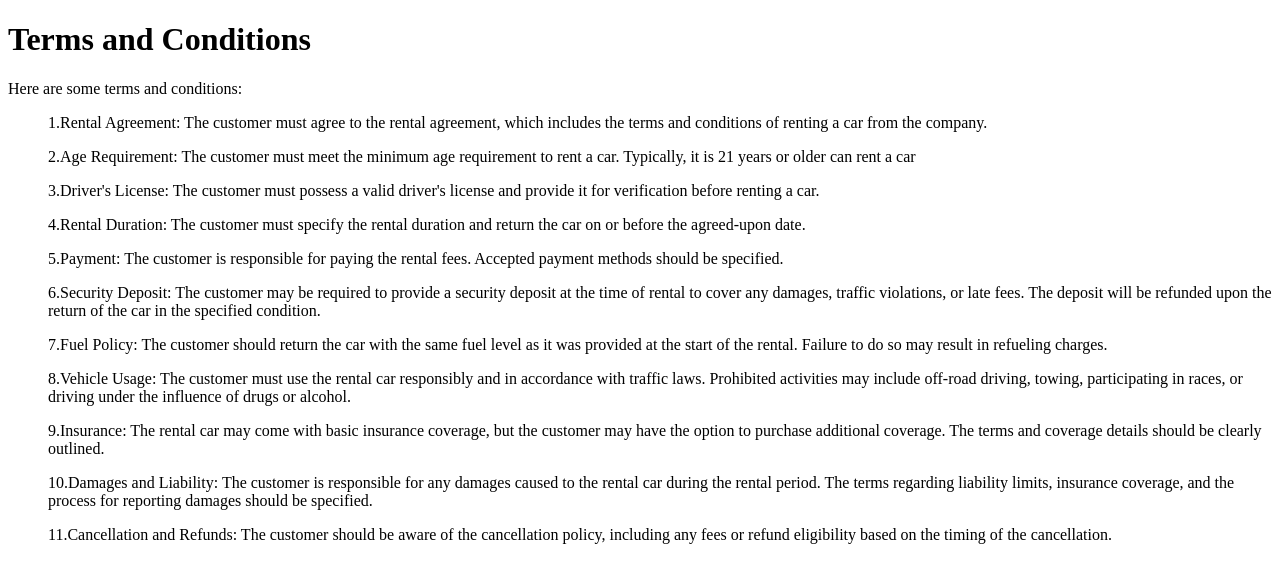
After one commit to amruthachaya/CarBooking, a Django app: page /terms_and_conditions/ in a window 1280 px wide. The commit adds this page. Shown: the top 583 px of the page. Run offline with Django 3.2, Linux system fonts and the light colour scheme; parts of the project's set-up code (start-up, migrations or seed data) failed here and were passed over.

Commit message:
terms and conditions form added

```diff
--- a/home/templates/car_dealer_signup.html
+++ b/home/templates/car_dealer_signup.html
@@ -41,7 +41,7 @@
       <label><b>Confirm Password</b></label>
       <input type="password" placeholder="Confirm Password" name="password2" required>
 
-      <p>By creating an account you agree to our <a href="#" style="color:dodgerblue">Terms & Privacy</a>.</p>
+      <p>By creating an account you agree to our <a href="/terms_and_privacy" style="color:dodgerblue">Terms & Privacy</a>.</p>
 
         <button type="submit" class="btn" style="background-color: #71cc0971; font-size: 22px; width: 8rem;">Signup</button>
     </div>
--- a/home/templates/customer_signup.html
+++ b/home/templates/customer_signup.html
@@ -40,7 +40,7 @@
       <label><b>Confirm Password</b></label>
       <input type="password" placeholder="Confirm Password" name="password2" required>
 
-      <p>By creating an account you agree to our <a href="#" style="color:dodgerblue">Terms & Privacy</a>.</p>
+      <p>By creating an account you agree to our <a href="/terms_and_conditions" style="color:dodgerblue">Terms & Privacy</a>.</p>
 
         <button type="submit" class="btn btn-success" style="background-color: #71cc0971; font-size: 22px; width: 8rem;">Signup</button>
     </div>
--- /dev/null
+++ b/home/templates/terms_and_conditions.html
@@ -0,0 +1,25 @@
+<!DOCTYPE html>
+<html>
+<head>
+    <title >Terms and Conditions</title>
+</head>
+<body>
+    <h1>Terms and Conditions</h1>
+    <p>Here are some terms and conditions:</p>
+    <ul>1.Rental Agreement: The customer must agree to the rental agreement, which includes the terms and conditions of renting a car from the company.</ul>
+    <ul>2.Age Requirement: The customer must meet the minimum age requirement to rent a car. Typically, it is 21 years or older can rent a car</ul>
+    <ul>3.Driver's License: The customer must possess a valid driver's license and provide it for verification before renting a car.</ul>
+    <ul>4.Rental Duration: The customer must specify the rental duration and return the car on or before the agreed-upon date.</ul>
+    <ul>5.Payment: The customer is responsible for paying the rental fees. Accepted payment methods should be specified.</ul>
+    <ul>6.Security Deposit: The customer may be required to provide a security deposit at the time of rental to cover any damages, traffic violations, or late fees. The deposit will be refunded upon the return of the car in the specified condition.</ul>
+    <ul>7.Fuel Policy: The customer should return the car with the same fuel level as it was provided at the start of the rental. Failure to do so may result in refueling charges.</ul>
+    <ul>8.Vehicle Usage: The customer must use the rental car responsibly and in accordance with traffic laws. Prohibited activities may include off-road driving, towing, participating in races, or driving under the influence of drugs or alcohol.</ul>
+    <ul>9.Insurance: The rental car may come with basic insurance coverage, but the customer may have the option to purchase additional coverage. The terms and coverage details should be clearly outlined.</ul>
+    <ul>10.Damages and Liability: The customer is responsible for any damages caused to the rental car during the rental period. The terms regarding liability limits, insurance coverage, and the process for reporting damages should be specified.</ul>
+    <ul>11.Cancellation and Refunds: The customer should be aware of the cancellation policy, including any fees or refund eligibility based on the timing of the cancellation.</ul>
+
+
+<title>Terms and conditions for car dealer:</title>
+
+</body>
+</html>
--- a/home/urls.py
+++ b/home/urls.py
@@ -20,5 +20,8 @@ urlpatterns = [
     path("all_orders/", views.all_orders, name="all_orders"),
     path("complete_order/", views.complete_order, name="complete_order"),
     path("earnings/", views.earnings, name="earnings"),
-    path("signout/", views.signout, name="signout")
+    path("signout/", views.signout, name="signout"),
+    path('terms_and_conditions/', views.terms_and_conditions, name='terms_and_conditions'),
+    path('terms_and_privacy/', views.terms_and_privacy, name='terms_and_privacy'),
+    path("About_Us/", views.about_us, name='about_us')
 ]
--- a/home/views.py
+++ b/home/views.py
@@ -6,6 +6,7 @@ from .models import *
 from django.contrib.auth import authenticate, login, logout
 from django.contrib.auth.decorators import login_required
 import uuid
+from django.core.exceptions import ObjectDoesNotExist
 
 
 def index(request):
@@ -58,6 +59,33 @@ def customer_signup(request):
     return render(request, "customer_signup.html", {"location": Location.city_list()})
 
 
+# def customer_login(request):
+#     if request.user.is_authenticated:
+#         return redirect("/")
+#     else:
+#         if request.method == "POST":
+#             username = request.POST['username']
+#             password = request.POST['password']
+#             user = authenticate(username=username, password=password)
+#
+#             if user is not None:
+#                 user1 = Customer.objects.get(user=user)
+#                 if user1.type == "Customer":
+#                     login(request, user)
+#                     return redirect("/customer_homepage")
+#                 elif user.type == "Car Dealer":
+#                     return redirect("/customer_homepage")
+#
+#                 # else:
+#                 #     alert = True
+#                 #     # return render(request, "customer_login.html", {'alert': alert})
+#                 #     return redirect("/customer_homepage")
+#             else:
+#                 alert = True
+#                 return render(request, "customer_login.html", {'alert': alert})
+#     return render(request, "customer_login.html", {"location": Location.city_list()})
+
+
 def customer_login(request):
     if request.user.is_authenticated:
         return redirect("/")
@@ -68,17 +96,21 @@ def customer_login(request):
             user = authenticate(username=username, password=password)
 
             if user is not None:
-                user1 = Customer.objects.get(user=user)
-                if user1.type == "Customer":
-                    login(request, user)
-                    return redirect("/customer_homepage")
-                else:
+                try:
+                    user1 = Customer.objects.get(user=user)
+                    if user1.type == "Customer":
+                        login(request, user)
+                        return redirect("/customer_homepage")
+                    elif user1.type == "Car Dealer":
+                        alert = True
+                        return render(request, "customer_login.html", {'alert': alert})
+                except ObjectDoesNotExist:
                     alert = True
                     return render(request, "customer_login.html", {'alert': alert})
-                    # return redirect("/customer_homepage")
-            else:
-                alert = True
-                return render(request, "customer_login.html", {'alert': alert})
+
+            alert = True
+            return render(request, "customer_login.html", {'alert': alert})
+
     return render(request, "customer_login.html", {"location": Location.city_list()})
 
 
@@ -128,14 +160,21 @@ def car_dealer_login(request):
             user = authenticate(username=username, password=password)
 
             if user is not None:
-                user1 = CarDealer.objects.get(car_dealer=user)
-                if user1.type == "Car Dealer":
-                    login(request, user)
-                    return redirect("/all_cars")
-                else:
+                try:
+                    user1 = CarDealer.objects.get(car_dealer=user)
+                    if user1.type == "Car Dealer":
+                        login(request, user)
+                        return redirect("/all_cars")
+                    elif user1.type == "Customer":
+                        alert = True
+                        return render(request, "car_dealer_login.html", {"alert": alert})
+                except ObjectDoesNotExist:
                     alert = True
                     return render(request, "car_dealer_login.html", {"alert": alert})
-    return render(request, "car_dealer_login.html")
+
+            alert = True
+            return render(request, "car_dealer_login.html", {"alert": alert})
+        return render(request, "car_dealer_login.html", {"location": Location.city_list()})
 
 
 def signout(request):
@@ -315,3 +354,15 @@ def earnings(request):
     for order in orders:
         all_orders.append(order)
     return render(request, "earnings.html", {'amount': car_dealer.earnings, 'all_orders': all_orders})
+
+
+def terms_and_conditions(request):
+    return render(request, 'terms_and_conditions.html')
+
+
+def terms_and_privacy(request):
+    return render(request, 'terms_and_privacy.html')
+
+
+def about_us(request):
+    return render(request, "About_Us.html")
```
Also changed, not shown: home/templates/About_Us.html (added, +25 -0 lines), home/templates/base.html (+18 -4 lines), home/templates/terms_and_privacy.html (added, +20 -0 lines).
